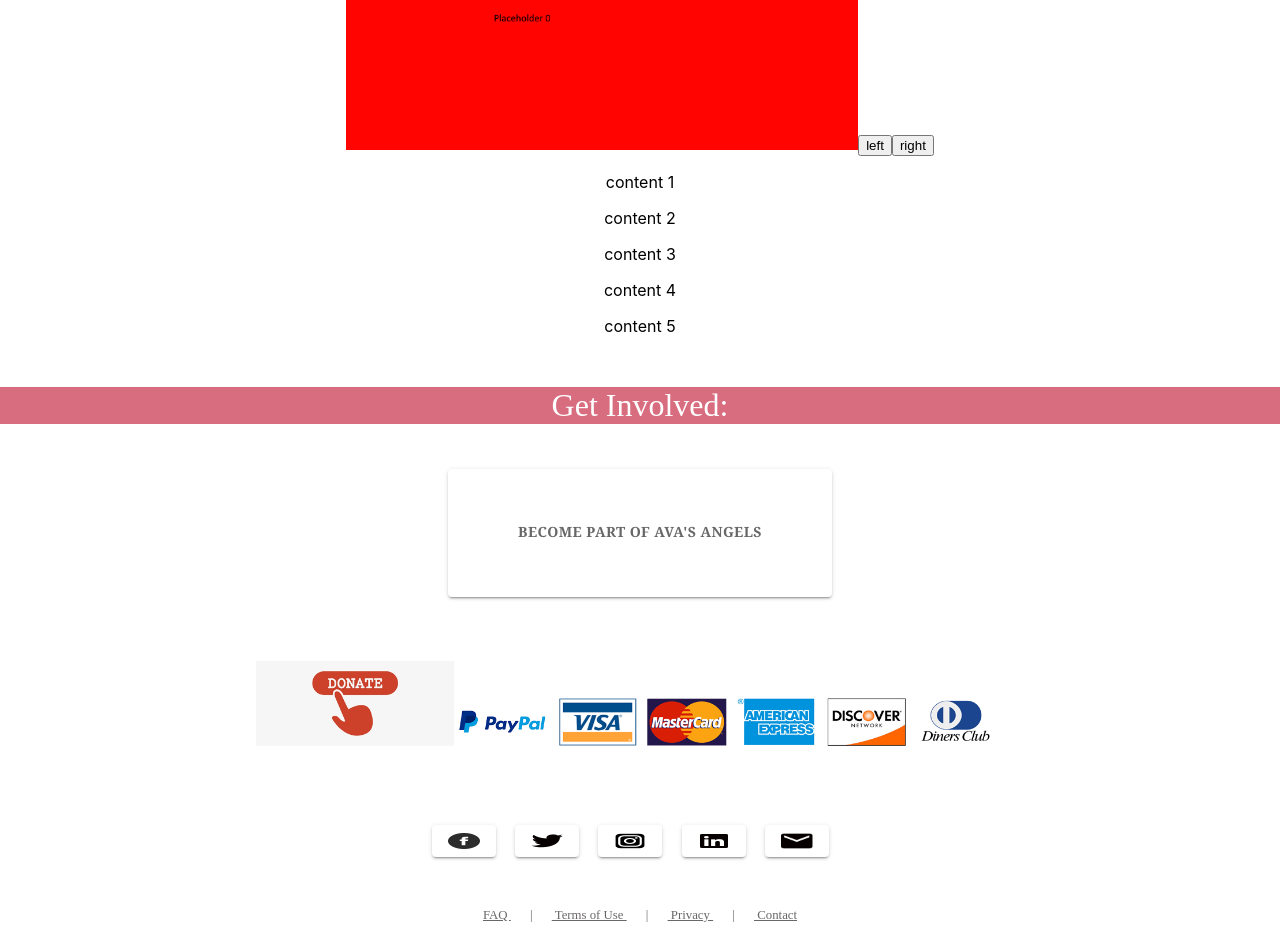
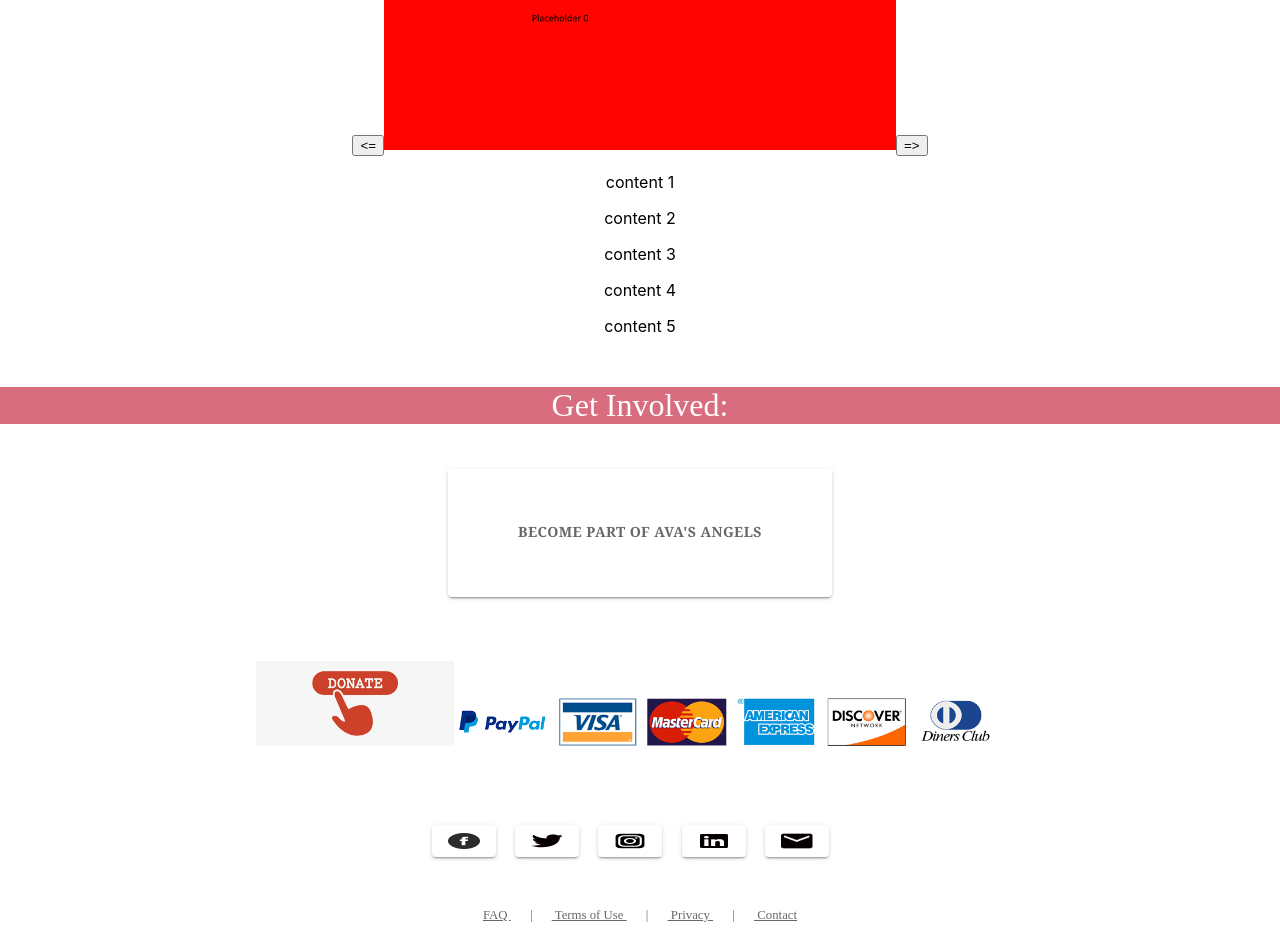
Before and after one commit to LawrenceWarren/team16_project, a React (Create React App) app: page /Food in a window 1280 px wide. Shown: the part 780-1712 px from the top of the page. Built offline with nearby package versions, Linux system fonts and the light colour scheme.

Commit message:
button functionalty updates; resized buttons

```diff
--- a/src/Food.js
+++ b/src/Food.js
@@ -52,18 +52,18 @@ class Food extends React.Component {
         <br />
 
         <div class="buttonRow">
+          <button class="imgButton" onClick={this.onClickBack}>
+            {"<="}
+          </button>
+
           <img
             src={this.state.imgList[this.state.index]}
             class="picture"
             alt=""
           />
 
-          <button class="left-button" onClick={this.onClickBack}>
-            left
-          </button>
-
-          <button class="right-button" onClick={this.onClickForward}>
-            right
+          <button class="imgButton" onClick={this.onClickForward}>
+            {"=>"}
           </button>
         </div>
 
--- a/src/css/Food.css
+++ b/src/css/Food.css
@@ -7,11 +7,7 @@
   display: inline-block;
 }
 
-.left-button {
-  display: inline-block;
-}
-
-.right-button {
+.imgButton {
   display: inline-block;
 }
 
```
